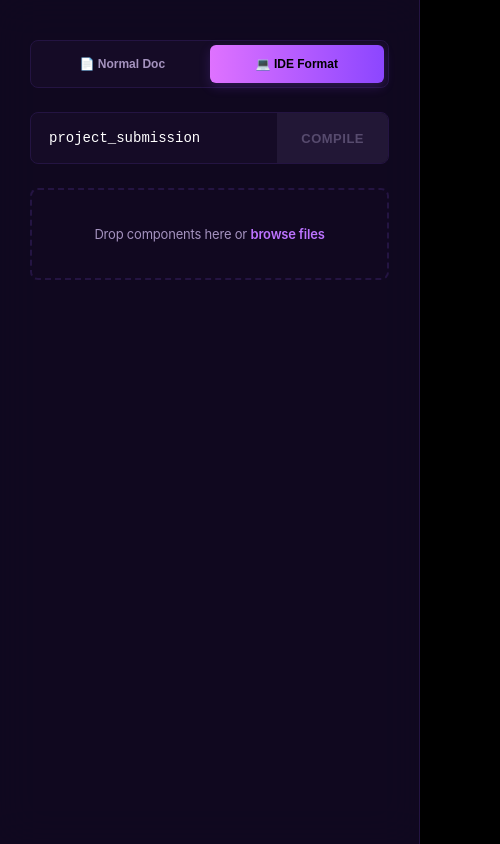
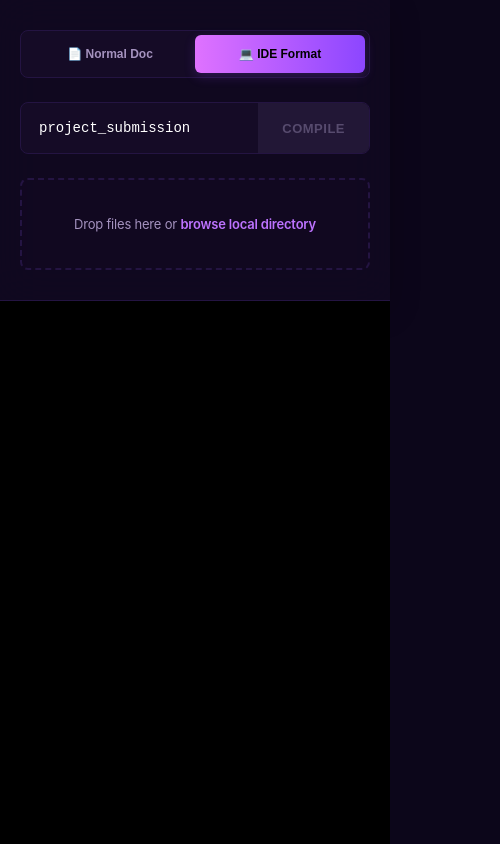
Before and after one commit to seek-dev/def-file-to-pdf, a plain HTML site: page index.html in a window 390 px wide. Both pictures are taken after a click on the button "💻 IDE Format". Shown: the whole page, 500 px wide, since content can reach past the window. Drawn offline with nearby package versions, Linux system fonts and the light colour scheme.

Commit message:
Update index.html

```diff
--- a/index.html
+++ b/index.html
@@ -30,14 +30,15 @@
             background-color: var(--bg-base);
             color: var(--text-main);
             font-family: -apple-system, BlinkMacSystemFont, "Segoe UI", Roboto, sans-serif;
-            height: 100vh;
+            min-height: 100vh;
             display: flex;
+            flex-direction: row; /* Default split desktop panel */
             overflow: hidden;
             letter-spacing: -0.2px;
         }
 
         /* ==========================================================================
-           LEFT ARCHITECTURE: INTERACTIVE PANEL COMPONENT
+           LEFT SIDEBAR CONTROL PANELS
            ========================================================================== */
         .sidebar-control-panel {
             width: 420px;
@@ -52,9 +53,10 @@
             gap: 24px;
             box-shadow: 10px 0 40px rgba(0, 0, 0, 0.3);
             z-index: 5;
+            overflow-y: auto;
         }
 
-        /* Document Format Toggle Switcher */
+        /* Mode Format Button Layout Switches */
         .mode-row-switchers {
             display: flex;
             background: var(--input-bg);
@@ -88,7 +90,7 @@
             box-shadow: 0 4px 12px rgba(140, 70, 255, 0.2);
         }
 
-        /* Integrated Form Row Configuration */
+        /* Field Submission Row Elements Grid */
         .interactive-form-grid {
             display: flex;
             background: var(--input-bg);
@@ -98,6 +100,7 @@
             align-items: center;
             height: 52px;
             transition: var(--transition-smooth);
+            min-height: 52px;
         }
         .interactive-form-grid:focus-within {
             border-color: var(--candy-violet-accent);
@@ -112,6 +115,7 @@
             color: var(--text-main);
             font-size: 14px;
             font-family: monospace;
+            width: 50%;
         }
         .input-placeholder-field::placeholder { color: var(--text-muted); opacity: 0.4; }
 
@@ -131,7 +135,7 @@
         .action-submit-btn:hover:not(:disabled) { opacity: 0.95; }
         .action-submit-btn:disabled { background: #221736; color: #574b6e; cursor: not-allowed; }
 
-        /* Drag & Drop Local Files Area Container */
+        /* Uploader Drag Drop Segment Area Box */
         .dropzone-file-area {
             border: 2px dashed var(--border-glow);
             background: rgba(21, 11, 38, 0.25);
@@ -150,8 +154,8 @@
         }
         .dropzone-file-area span { color: var(--candy-violet-accent); font-weight: 600; }
 
-        /* Workspace Monitoring Queue Display List */
-        .queue-monitor-container { display: none; margin-top: 10px; }
+        /* Workspace Core Pipeline Monitoring Queue */
+        .queue-monitor-container { display: none; margin-top: 4px; }
         .queue-header-line { display: flex; justify-content: space-between; font-size: 11px; font-weight: 700; color: var(--text-muted); margin-bottom: 10px; text-transform: uppercase; letter-spacing: 0.5px; }
         .clear-queue-action { background: none; border: none; color: #ff6b6b; cursor: pointer; font-size: 11px; font-weight: 600; transition: var(--transition-smooth); }
         .clear-queue-action:hover { opacity: 0.8; }
@@ -186,12 +190,12 @@
             transition: var(--transition-smooth);
         }
 
-        /* Sheet Data Segments */
+        /* Render Sheets Internal Segments Elements */
         .file-block-segment { border-bottom: 1px solid #eef0f4; padding-bottom: 36px; margin-bottom: 36px; }
         .file-block-segment:last-child { border-bottom: none; margin-bottom: 0; padding-bottom: 0; }
-        .segment-top-row { border-bottom: 2px solid #000000; padding-bottom: 6px; margin-bottom: 18px; display: flex; justify-content: space-between; align-items: flex-end; }
-        .segment-title-text { font-weight: 800; font-size: 14px; font-family: monospace; }
-        .segment-meta-badge { font-weight: 600; font-size: 10px; text-transform: uppercase; color: #666666; }
+        .segment-top-row { border-bottom: 2px solid #000000; padding-bottom: 6px; margin-bottom: 18px; display: flex; justify-content: space-between; align-items: flex-end; gap: 10px; }
+        .segment-title-text { font-weight: 800; font-size: 14px; font-family: monospace; word-break: break-all; }
+        .segment-meta-badge { font-weight: 600; font-size: 10px; text-transform: uppercase; color: #666666; white-space: nowrap; }
 
         pre { white-space: pre-wrap; word-wrap: break-word; margin: 0; }
         code { font-family: "SFMono-Regular", Consolas, monospace; font-size: 12.5px; line-height: 1.6; }
@@ -199,16 +203,13 @@
         /* ==========================================================================
            OUTPUT SCHEMES & SYNTAX CONFIGURATIONS
            ========================================================================== */
-
-        /* 1. Normal Doc Overrides */
         body.normal-doc-active .canvas-sheet-printout { background: #ffffff !important; }
         body.normal-doc-active .segment-top-row { border-color: #000000 !important; color: #000000 !important; }
         body.normal-doc-active .segment-title-text, body.normal-doc-active .segment-meta-badge { color: #000000 !important; }
         body.normal-doc-active code, body.normal-doc-active pre, body.normal-doc-active code[class*="language-"] { color: #000000 !important; font-weight: 400 !important; }
         body.normal-doc-active span { color: #000000 !important; font-weight: 400 !important; background: none !important; }
 
-        /* 2. IDE Screenshot Scheme Overrides */
-        body.ide-style-active .preview-matrix-viewport { background: #000000 !important; padding: 40px; }
+        body.ide-style-active .preview-matrix-viewport { background: #000000 !important; }
         body.ide-style-active .canvas-sheet-printout {
             background: #000000 !important;
             border: 1px solid var(--border-glow);
@@ -219,7 +220,7 @@
         body.ide-style-active .segment-title-text { color: #ffffff !important; }
         body.ide-style-active .segment-meta-badge { color: var(--text-muted) !important; }
 
-        /* Immersive IDE Mode Syntax Tokens coloration mapping */
+        /* Immersive IDE Mode Syntax Highlight Colors Mapping Tokens */
         body.ide-style-active code[class*="language-"], body.ide-style-active pre[class*="language-"] { color: #e2daeb; }
         body.ide-style-active .token.string { color: #ca9eff; }
         body.ide-style-active .token.keyword { color: #df72ff; font-weight: 600; }
@@ -229,16 +230,54 @@
         body.ide-style-active .token.property, body.ide-style-active .token.class-name { color: #ffd966; }
 
         /* ==========================================================================
-           SYSTEM EXPORT PRINT GRAPHICS ENGINE OVERRIDES
+           RESPONSIVE RE-ORDER OVERRIDES: MOBILE GRAPHICS PORT MEDIA ENGINE
+           ========================================================================== */
+        @media (max-width: 992px) {
+            body {
+                flex-direction: column; /* Stacks components cleanly vertically on mobile viewport widths */
+                overflow-y: auto;
+                height: auto;
+            }
+
+            .sidebar-control-panel {
+                width: 100%;
+                min-width: 100%;
+                height: auto;
+                border-right: none;
+                border-bottom: 1px solid var(--border-glow);
+                padding: 30px 20px;
+                box-shadow: 0 10px 30px rgba(0, 0, 0, 0.2);
+                overflow-y: visible;
+            }
+
+            .preview-matrix-viewport {
+                width: 100%;
+                height: auto;
+                overflow-y: visible;
+                padding: 30px 16px;
+            }
+
+            .canvas-sheet-printout {
+                padding: 30px 20px;
+                border-radius: 8px;
+            }
+
+            body.ide-style-active .preview-matrix-viewport {
+                padding: 20px 10px;
+            }
+        }
+
+        /* ==========================================================================
+           SYSTEM EXPORT PRINT ENGINE HARDWARE CONFIGS
            ========================================================================== */
         @media print {
             .no-print { display: none !important; }
             body { background: #ffffff !important; display: block; overflow: visible; height: auto; }
-            .preview-matrix-viewport { padding: 0; display: block; height: auto; overflow: visible; background: none !important; }
+            .preview-matrix-viewport { padding: 0 !important; display: block; height: auto; overflow: visible; background: none !important; }
             .canvas-sheet-printout { display: block !important; border: none !important; padding: 0; box-shadow: none !important; border-radius: 0; max-width: 100%; }
             .file-block-segment { page-break-after: always; padding: 20px; border: none !important; }
 
-            /* FORCE PURE CRYSTAL BLACK PRINTS: Overwrite any library inline-styles or subtle grays */
+            /* FORCE PURE CRYSTAL BLACK TEXT OUTPUT: Strict Contrast Enforcements */
             body.normal-doc-active .canvas-sheet-printout,
             body.normal-doc-active .canvas-sheet-printout *,
             body.normal-doc-active .file-block-segment * {
@@ -246,13 +285,11 @@
                 -webkit-text-fill-color: #000000 !important;
                 text-shadow: none !important;
                 background: transparent !important;
-                font-weight: 600 !important; /* Thickens text layout structure for matrix paper contrast */
+                font-weight: 600 !important;
             }
-            body.normal-doc-active .segment-top-row {
-                border-color: #000000 !important;
-            }
+            body.normal-doc-active .segment-top-row { border-color: #000000 !important; }
 
-            /* IDE Canvas Style Screenshot print settings preserving dark engine background fields */
+            /* IDE Canvas Style Dynamic dark screenshot layout engine prints preserving black profiles */
             body.ide-style-active .canvas-sheet-printout { background: #000000 !important; -webkit-print-color-adjust: exact !important; print-color-adjust: exact !important; }
             body.ide-style-active .canvas-sheet-printout * { -webkit-print-color-adjust: exact !important; print-color-adjust: exact !important; }
 
@@ -276,7 +313,7 @@
 
         <div class="dropzone-file-area" id="dropzone">
             <input type="file" id="fileInput" multiple accept=".html,.css,.js,.py" style="display: none;">
-            Drop components here or <span>browse files</span>
+            Drop files here or <span>browse local directory</span>
         </div>
 
         <div class="queue-monitor-container" id="queueWrapper">
@@ -308,7 +345,7 @@
 
         let processingQueue = [];
 
-        // Dynamic State Processing Controls: Format Structural Layout Router Parameters
+        // Workspace Rendering Style Target Router Switching Functions
         docModeBtns.forEach(button => {
             button.addEventListener('click', () => {
                 const mode = button.getAttribute('data-doc-mode');
@@ -322,7 +359,7 @@
             });
         });
 
-        // Trigger Drag & Drop Window Operations Listeners
+        // Trigger Local Window Native Directory Interaction Systems
         dropzone.addEventListener('click', () => fileInput.click());
         fileInput.addEventListener('change', (event) => extractSelectedFiles(event.target.files));
 
@@ -349,7 +386,7 @@
             synchronizeWorkspaceUI();
         }
 
-        // Logic Content Filters: Discard comments safely across script environments
+        // Processing Logic Filters: Truncate lines containing standard single or multi-line environment comments
         function removeSourceComments(sourceCode, fileType) {
             if (fileType === 'py') {
                 return sourceCode.replace(/#(?!([^'"]*['"][^'"]*['"])*[^'"]*$)[^\n]*|#[^\n]*/g, '');
@@ -368,7 +405,7 @@
                 sheetOutputMatrix.style.display = "block";
                 compileExecuteBtn.disabled = false;
 
-                // Build Canvas Render Sheets Segment Elements
+                // Virtual Matrix DOM Template Assembler Engine Map Block Layout Routine
                 sheetOutputMatrix.innerHTML = processingQueue.map(item => {
                     const renderingLang = queryTokenMapping(item.extension);
                     return `
@@ -405,7 +442,7 @@
             return textRaw.replace(/&/g, "&amp;").replace(/</g, "&lt;").replace(/>/g, "&gt;");
         }
 
-        // Trigger Complete File Build System Request Pipeline Execution
+        // Trigger Dynamic Hardware Target Export Compilation Request Pipelines
         compileExecuteBtn.addEventListener('click', () => {
             const exportTitle = pdfNameInput.value.trim() || "project_submission";
             document.title = exportTitle;
```
